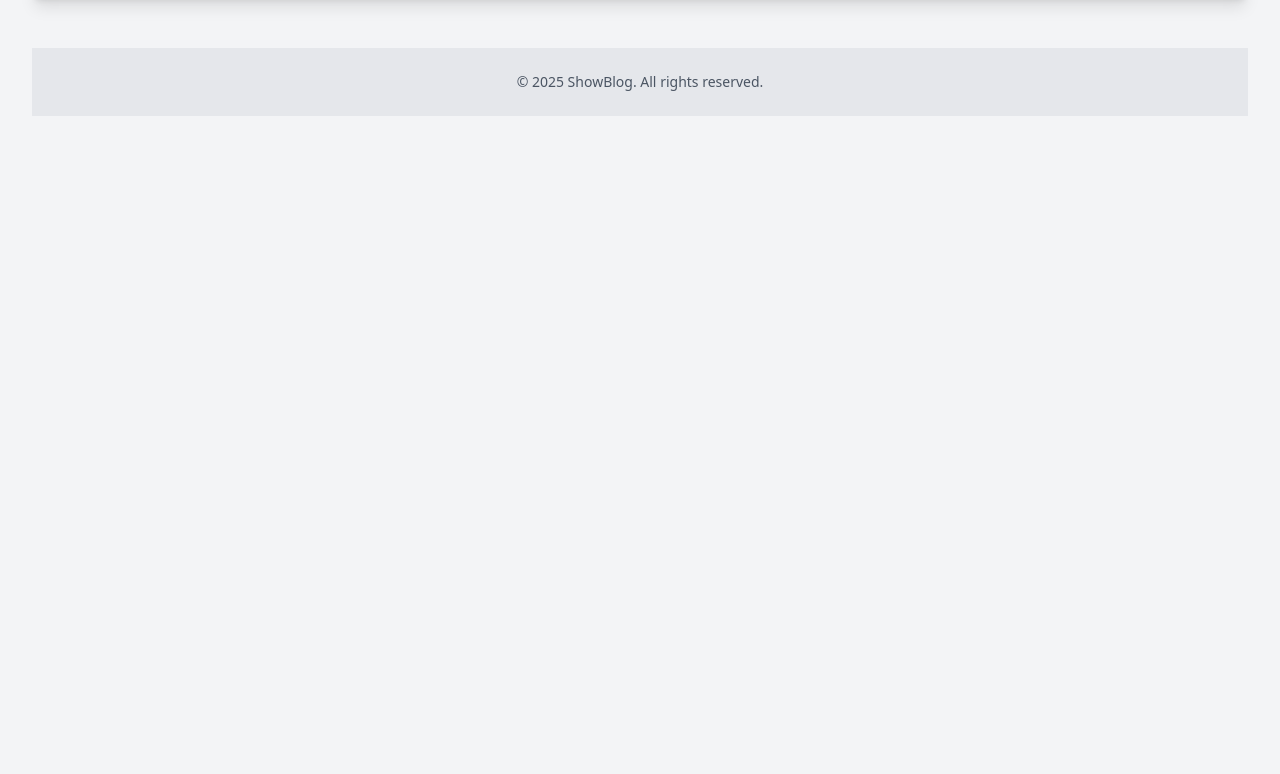
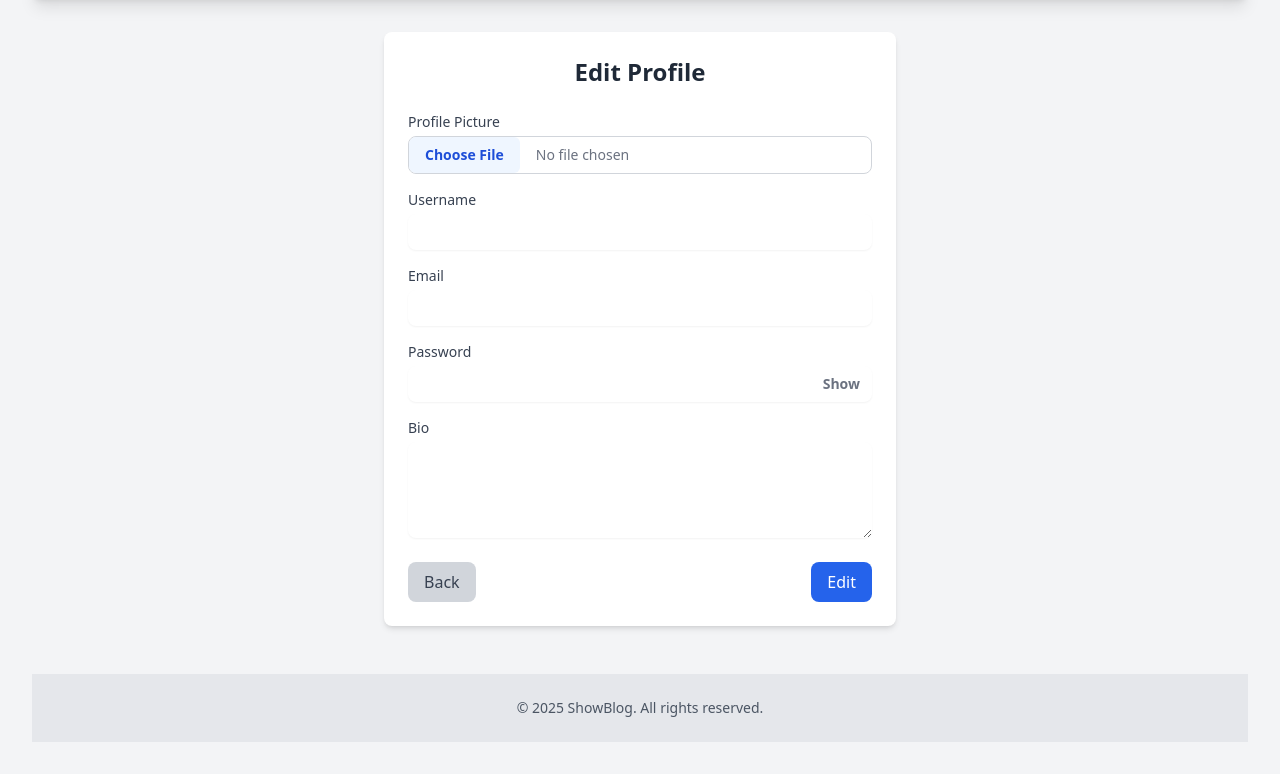
Before and after one commit to tiedsandi/website_project_showoff, a PHP site: page /pages/profile.php in a window 1280 px wide. Shown: the part 108-882 px from the top of the page. Before the commit the page ends 224 px from the top, so only its background shows below. Run offline with PHP 8.4, Linux system fonts and the light colour scheme; some libraries are stand-ins or nearby versions.

Commit message:
add profile ui

```diff
--- a/pages/index.php
+++ b/pages/index.php
@@ -74,6 +74,6 @@
     <?php include '../inc/layouts/footer.php'; ?>
   </main>
 
-  <script src="assets/js/script.js"></script>
+  <script src="../assets/js/script.js"></script>
 </body>
 </html>
--- a/pages/profile.php
+++ b/pages/profile.php
@@ -14,13 +14,64 @@
   <main class="max-w-7xl mx-auto p-4 md:p-8">
     <?php include '../inc/layouts/header.php'; ?>
 
+  <section class="bg-white p-6 rounded-lg shadow-md max-w-lg mx-auto ">
+    <h2 class="text-2xl font-bold text-gray-800 mb-6 text-center">Edit Profile</h2>
+    <form action="update_profile.php" method="POST" enctype="multipart/form-data">
+
+      <!-- Profile Picture -->
+      <div class="mb-4">
+        <label for="profile_picture" class="block text-sm font-medium text-gray-700">Profile Picture</label>
+        <input type="file" name="profile_picture" id="profile_picture" class="mt-1 block w-full text-sm text-gray-500 border border-gray-300 rounded-lg cursor-pointer file:mr-4 file:py-2 file:px-4 file:rounded-md file:border-0 file:text-sm file:font-semibold file:bg-blue-50 file:text-blue-700 hover:file:bg-blue-100 transition duration-200">
+      </div>
+
+      <!-- Username -->
+      <div class="mb-4">
+        <label for="username" class="block text-sm font-medium text-gray-700">Username</label>
+        <input type="text" name="username" id="username" class="mt-1 block w-full rounded-lg border-gray-300 shadow-sm focus:border-blue-500 focus:ring-blue-500 sm:text-sm px-3 py-2" required>
+      </div>
+
+      <!-- Email -->
+      <div class="mb-4">
+        <label for="email" class="block text-sm font-medium text-gray-700">Email</label>
+        <input type="email" name="email" id="email" class="mt-1 block w-full rounded-lg border-gray-300 shadow-sm focus:border-blue-500 focus:ring-blue-500 sm:text-sm px-3 py-2" required>
+      </div>
+
+      <!-- Password -->
+      <div class="mb-4">
+        <label for="password" class="block text-sm font-medium text-gray-700">Password</label>
+        <div class="relative">
+          <input type="password" name="password" id="password" class="mt-1 block w-full rounded-lg border-gray-300 shadow-sm focus:border-blue-500 focus:ring-blue-500 sm:text-sm px-3 py-2 pr-10" required>
+          <button type="button" id="togglePassword" class="absolute inset-y-0 right-3 flex items-center text-gray-500 text-sm font-semibold hover:text-blue-600 transition duration-200">Show</button>
+        </div>
+      </div>
+
+      <!-- Bio -->
+      <div class="mb-4">
+        <label for="bio" class="block text-sm font-medium text-gray-700">Bio</label>
+        <textarea name="bio" id="bio" rows="4" class="mt-1 block w-full rounded-lg border-gray-300 shadow-sm focus:border-blue-500 focus:ring-blue-500 sm:text-sm px-3 py-2"></textarea>
+      </div>
+
+      <!-- Buttons -->
+      <div class="flex justify-between mt-6">
+        <a href="dashboard.php" class="px-4 py-2 bg-gray-300 text-gray-700 rounded-lg hover:bg-gray-400 transition duration-200">Back</a>
+        <button type="submit" class="px-4 py-2 bg-blue-600 text-white rounded-lg hover:bg-blue-700 transition duration-200">Edit</button>
+      </div>
+
+    </form>
+  </section>
+
+  <script>
+    document.getElementById('togglePassword').addEventListener('click', function () {
+      const passwordField = document.getElementById('password');
+      const type = passwordField.getAttribute('type') === 'password' ? 'text' : 'password';
+      passwordField.setAttribute('type', type);
+      this.textContent = type === 'password' ? 'Show' : 'Hide';
+    });
+  </script>
 
 
     <?php include '../inc/layouts/footer.php'; ?>
   </main>
-
-
-
   <script src="../assets/js/script.js"></script>
 </body>
 </html>
```
